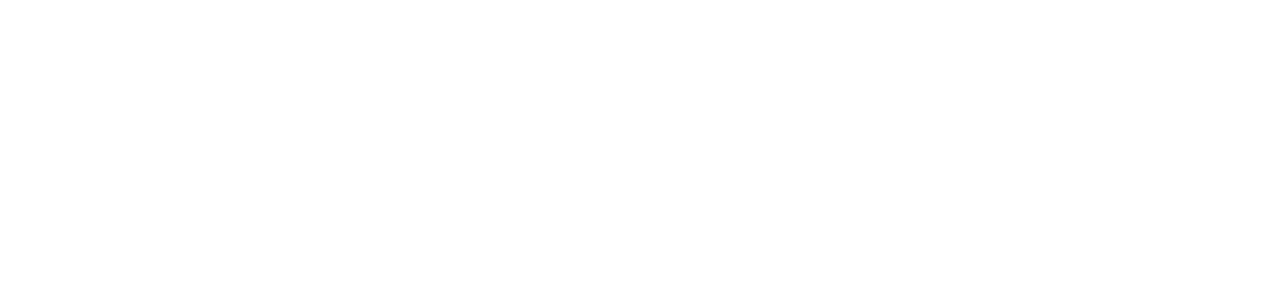
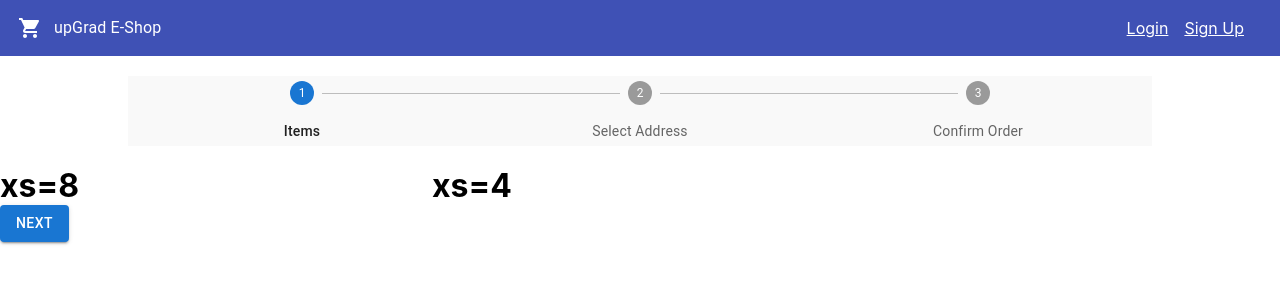
Before and after one commit to znair96/upgrad-eshop-app, a React (Create React App) app: page /product-detail in a window 1280 px wide. Before the commit this address had no page. Shown: the top 300 px of the page. Built offline with nearby package versions, Linux system fonts and the light colour scheme; no server answers.

Commit message:
Initial Change for Stepper

```diff
--- a/src/App.js
+++ b/src/App.js
@@ -7,6 +7,7 @@
 import ProductListingComponent from "./routes/product-list.component";
 import ModifyProductComponent from "./routes/modify-product.component";
 import AddProductComponent from "./routes/add-product.component";
+import ProductStepperComponent from "./routes/product-detail.component.jsx"
 
 function App() {
   return (
@@ -17,6 +18,7 @@
         <Route path="products" element={<ProductListingComponent />} />
         <Route path="modify-product" element={<ModifyProductComponent />} />
         <Route path="add-product" element={<AddProductComponent />} />
+        <Route path="product-detail" element={<ProductStepperComponent/>} />
       </Route>
     </Routes>
   );
--- /dev/null
+++ b/src/components/ProductCheckOut/ProductDetail.jsx
@@ -0,0 +1,27 @@
+import React,{useEffect, useState} from 'react';
+import Card from '@mui/material/Card';
+import Grid from '@mui/material/Grid';
+
+function ProductDetail(){
+    const [productList,setProductList] =useState([]);
+    console.log(productList);
+    useEffect(() => {
+        fetchData();
+      }, []);
+      const fetchData = async () => {
+        const response = await fetch("https://fakestoreapi.com/products/1");
+        const data = await response.json();
+        setProductList(data);
+      };
+    return(
+            <Grid container spacing={2} justify = "center">
+            <Grid item xs={4}>
+                <h1>xs=8</h1>
+            </Grid>
+            <Grid item xs={4}>
+                <h1>xs=4</h1>
+            </Grid>
+        </Grid>
+    )
+}
+export default ProductDetail;
--- /dev/null
+++ b/src/components/ProductCheckOut/ProductStepper.jsx
@@ -0,0 +1,57 @@
+import * as React from 'react';
+import Box from '@mui/material/Box';
+import Stepper from '@mui/material/Stepper';
+import Step from '@mui/material/Step';
+import StepLabel from '@mui/material/StepLabel';
+import Button from '@mui/material/Button';
+import ProductDetail from './ProductDetail';
+
+const steps = [
+  'Items',
+  'Select Address',
+  'Confirm Order',
+];
+const renderStepContent = (step) => {
+    switch (step) {
+      case 0:
+        return <ProductDetail/>;
+      case 1:
+        return <h1>Hello World-2</h1>;
+      case 2:
+        return <h1>Hello World-3</h1>;
+      default:
+        return <div>Not Found</div>;
+    }
+  }
+export default function ProductStepper() {
+  const [activeStep, setActiveStep] = React.useState(0);
+  const isLastStep = activeStep === steps.length - 1;
+  function handleNext() {
+      setActiveStep(activeStep + 1);
+    }
+  function handleBack() {
+    setActiveStep(activeStep - 1);
+  }
+  return (
+    <React.Fragment>
+    <Box sx={{ width: '80%', margin:'20px auto', padding:'5px',backgroundColor: '#F9F9F9'}}>
+      <Stepper activeStep={activeStep} alternativeLabel>
+        {steps.map((label) => (
+          <Step key={label}>
+            <StepLabel>{label}</StepLabel>
+          </Step>
+        ))}
+      </Stepper>
+    </Box>
+    {renderStepContent(activeStep)}
+     <Button
+     type="submit"
+     variant="contained"
+     color="primary"
+     onClick={handleNext}
+   >
+     {isLastStep ? 'Place order' : 'Next'}
+   </Button>
+   </React.Fragment>
+  );
+}
--- /dev/null
+++ b/src/routes/product-detail.component.jsx
@@ -0,0 +1,10 @@
+import React from 'react'
+import ProductStepper from '../components/ProductCheckOut/ProductStepper'
+
+const ProductStepperComponent = () => {
+  return (
+    <ProductStepper/>
+  )
+}
+
+export default ProductStepperComponent
```
